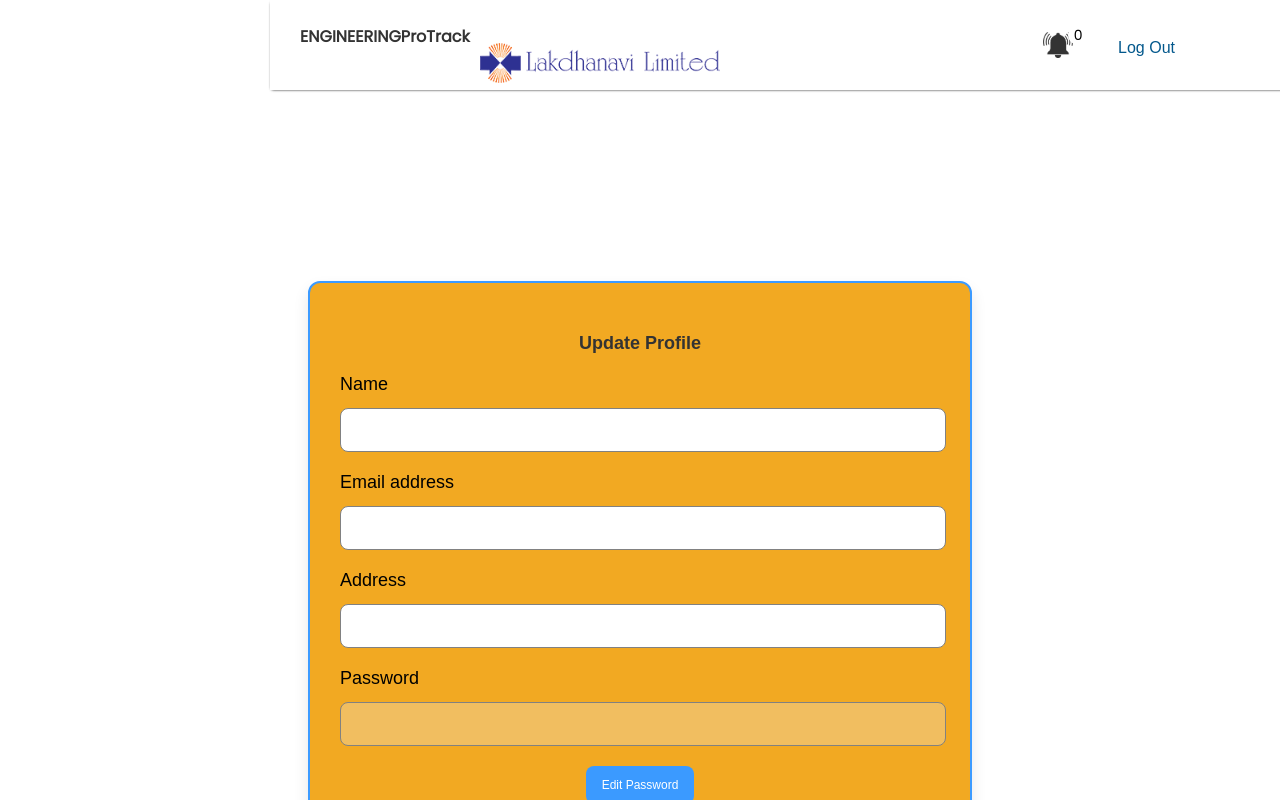
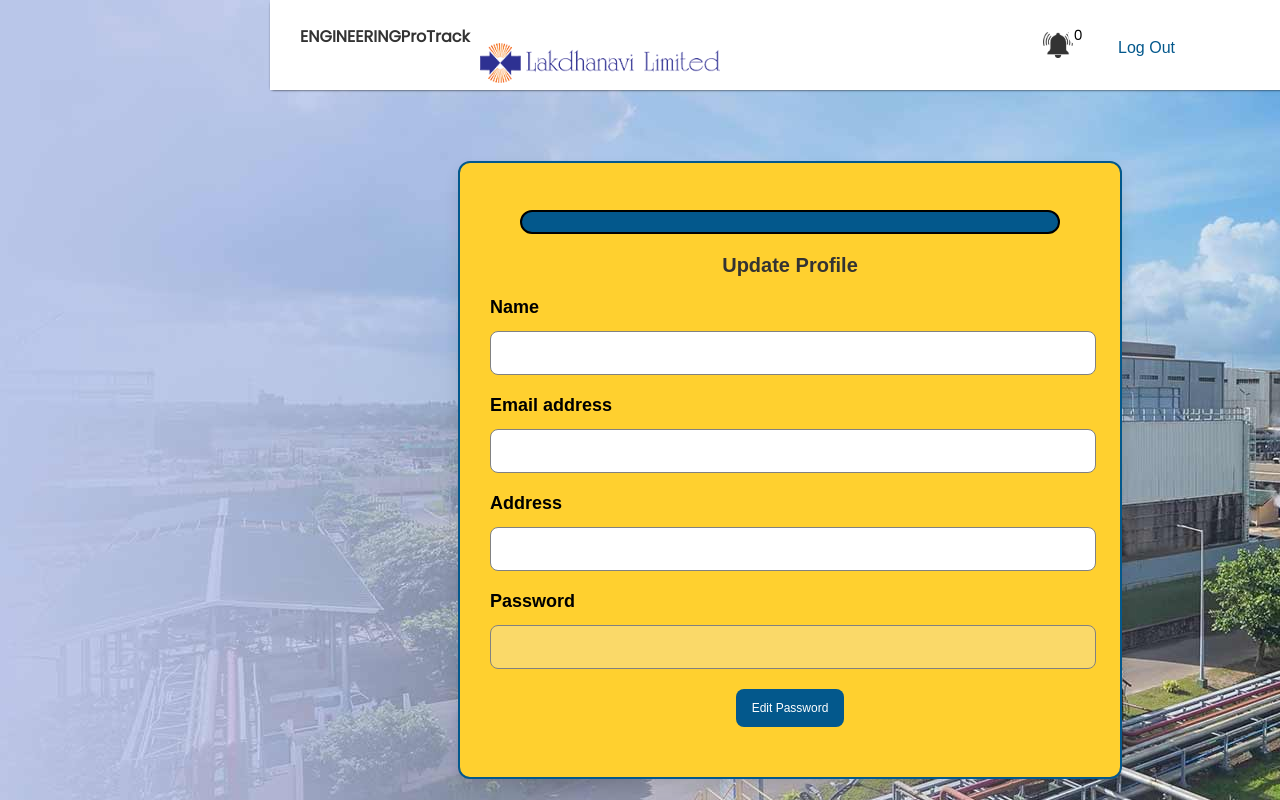
Before and after one commit to NethmaaJay26/Eng_Tracking_FrontEnd, a React (Create React App) app: page /Engprofile in a window 1280 px wide. Shown: the top 800 px of the page. Built offline with nearby package versions, Linux system fonts and the light colour scheme.

Commit message:
Edit the EngProfile CSS

```diff
--- a/src/Engineers/CSS/Engprofile.css
+++ b/src/Engineers/CSS/Engprofile.css
@@ -1,15 +1,13 @@
 .profile-update-container {
     font-family: Arial, sans-serif;
-    max-width: 800px;
     padding: 150px;
     margin: 0 auto;
     display: flex;
     flex-direction: column;
     align-items: center;
     justify-content: center;
-    min-height: 100vh;
-
-
+    min-height: 80vh;
+    background-image: url('/src/Components/Assets/lakdanavi.jpg');
 }
 
 .profile-update-form {
@@ -17,24 +15,36 @@
     padding: 30px;
     border-radius: 12px;
     box-shadow: 0px 8px 15px rgba(0, 0, 0, 0.1);
-    border: 2px solid #3b9aff;
+    border: 2px solid #03588C;
     width: 100%;
     max-width: 600px;
-    background-color: #F2A922;
+    background: #FFD02F;
+    font-weight: 600;
+    margin-left: 300px;
 }
 
 .profile-update-container h1 {
     font-size: 24px;
     text-align: center;
     margin-bottom: 20px;
-    color: #3b9aff;
+    color: #ffffff;
+    font-weight: 600;
+    background: #03588C;
+    padding-top: 10px;
+    padding-bottom: 10px;
+    margin-left: 30px;
+    margin-right: 30px;
+    border-radius: 12px;
+    border: 2px solid #000000;
+
 }
 
 .profile-update-form h2 {
-    font-size: 18px;
+    font-size: 20px;
     margin-bottom: 20px;
     color: #333;
     text-align: center;
+    font-weight: 600;
 }
 
 .form-group {
@@ -79,7 +89,7 @@
     height: 100px;
     border-radius: 50%;
     margin-bottom: 10px;
-    border: 3px solid #3b9aff;
+    border: 3px solid #03588C;
 }
 
 .edit-password-btn {
@@ -89,7 +99,7 @@
     font-size: 12px;
     color: white;
     border: none;
-    background-color: #3b9aff;
+    background-color: #03588C;
     border-radius: 8px;
     cursor: pointer;
 }
@@ -106,7 +116,7 @@
     padding: 12px 16px;
     font-size: 16px;
     color: white;
-    background-color: #3b9aff;
+    background-color: #03588C;
     border: none;
     border-radius: 8px;
     cursor: pointer;
@@ -114,7 +124,7 @@
 
 .edit-pic-btn:hover,
 .next-step-btn:hover {
-    background-color: #0056b3;
+    background-color: #03588C;
 }
 
 .form-footer {
--- a/src/Engineers/Engprofile.jsx
+++ b/src/Engineers/Engprofile.jsx
@@ -84,8 +84,9 @@ function Engprofile() {
 
     return (
         <div className="profile-update-container">
-            <h1>{userData.name}</h1>
+
             <div className="profile-update-form">
+                <h1 className='eng-name'>{userData.name}</h1>
                 <h2>Update Profile</h2>
                 <form>
                     <div className="form-group">
```
